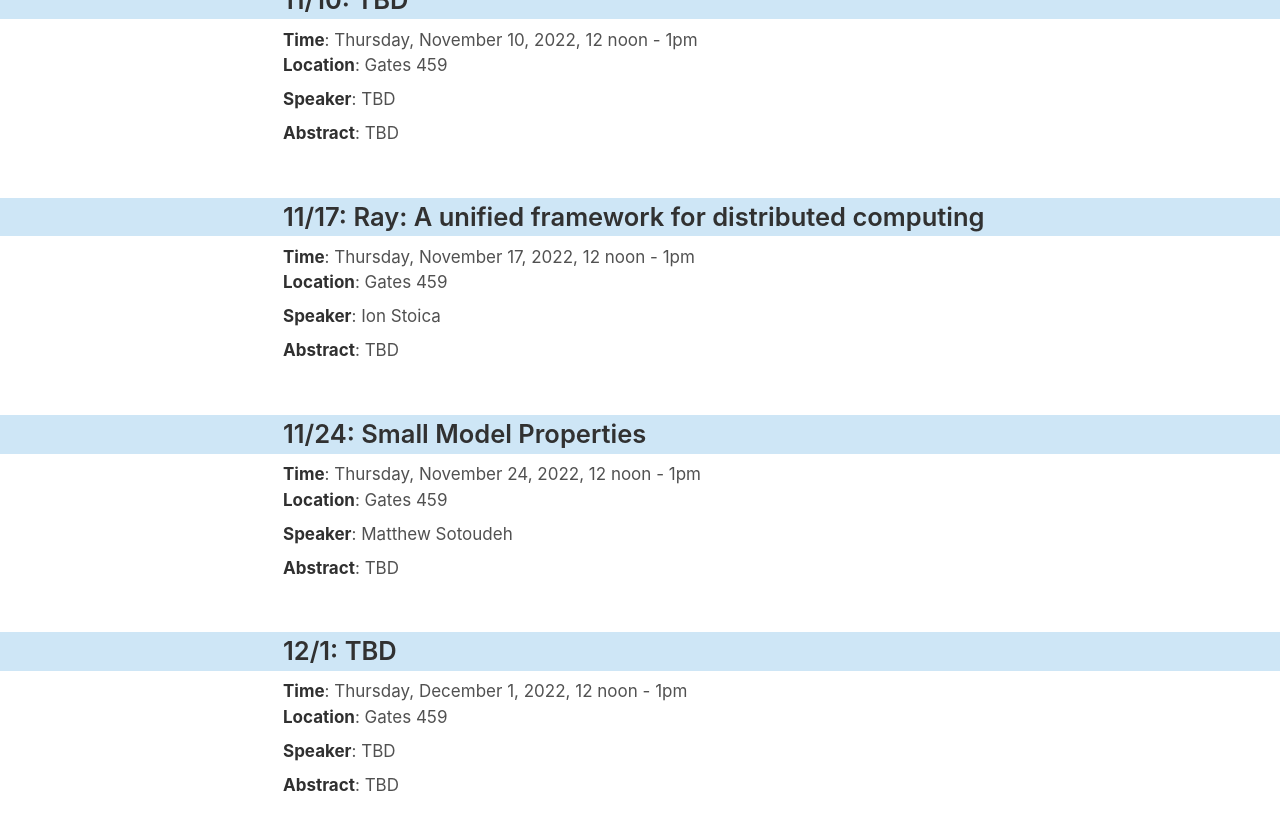
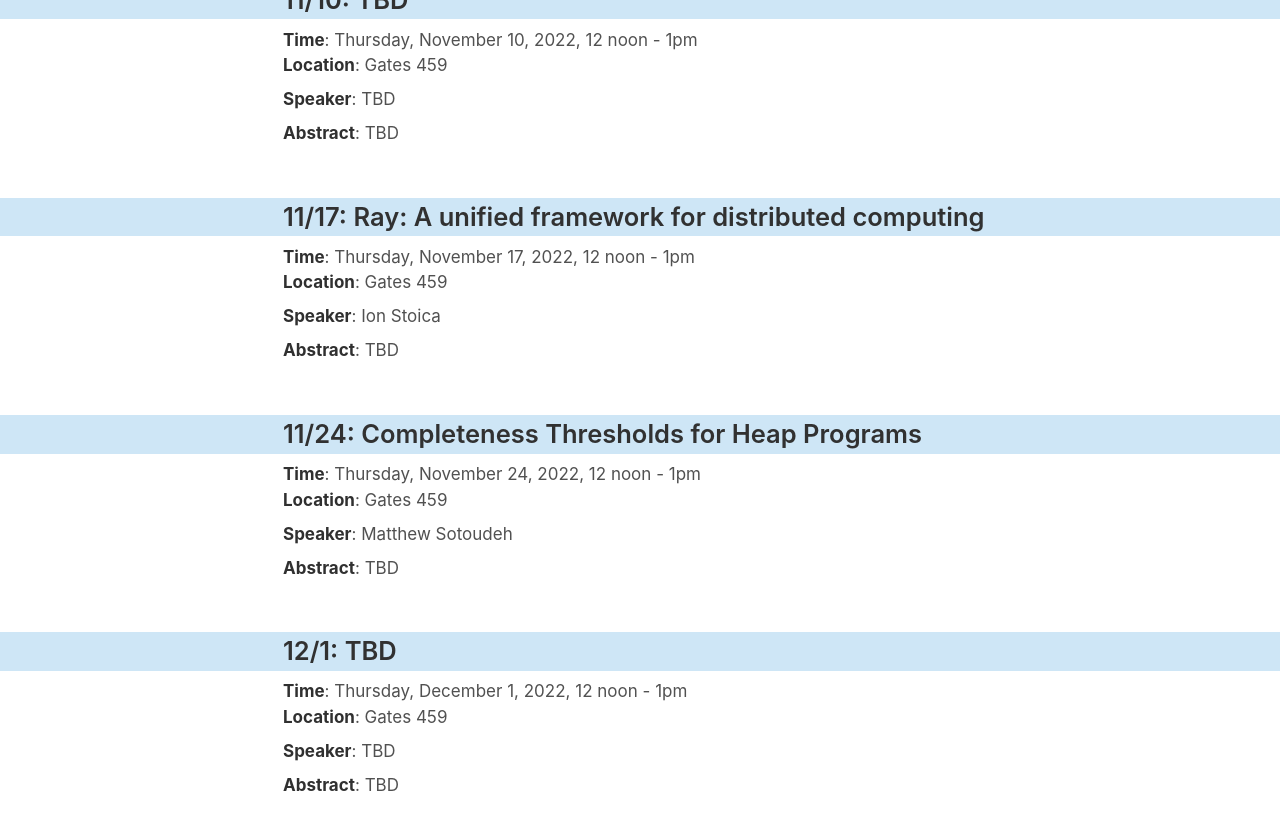
Before and after one commit to software-research-lunch/software-research-lunch.github.io, a Jekyll site: the page built from index.html, in a window 1280 px wide and 900 px high, scrolled down 4420 px. Shown: the top 830 px of the window. Built offline with Jekyll 4.4.1, drawn with Linux system fonts in a browser that asks for light colours.

Commit message:
update talk title

```diff
--- a/_data/schedule.yml
+++ b/_data/schedule.yml
@@ -174,7 +174,7 @@
 
   - date: "2022-11-24"
     abstract: "TBD"
-    title: "Small Model Properties"
+    title: "Completeness Thresholds for Heap Programs"
     speaker: "Matthew Sotoudeh"
     bio: "TBD"
     food: ""
```
